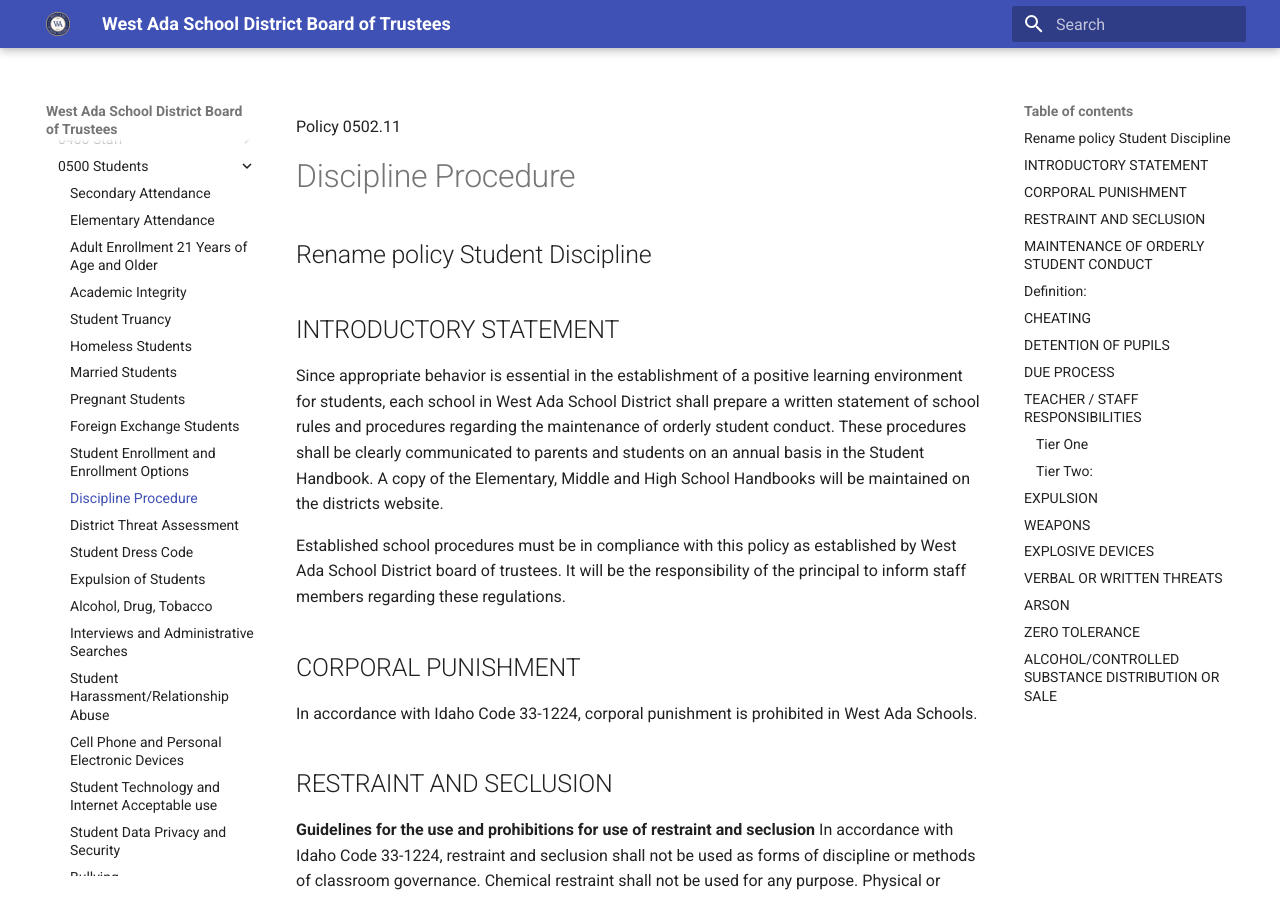
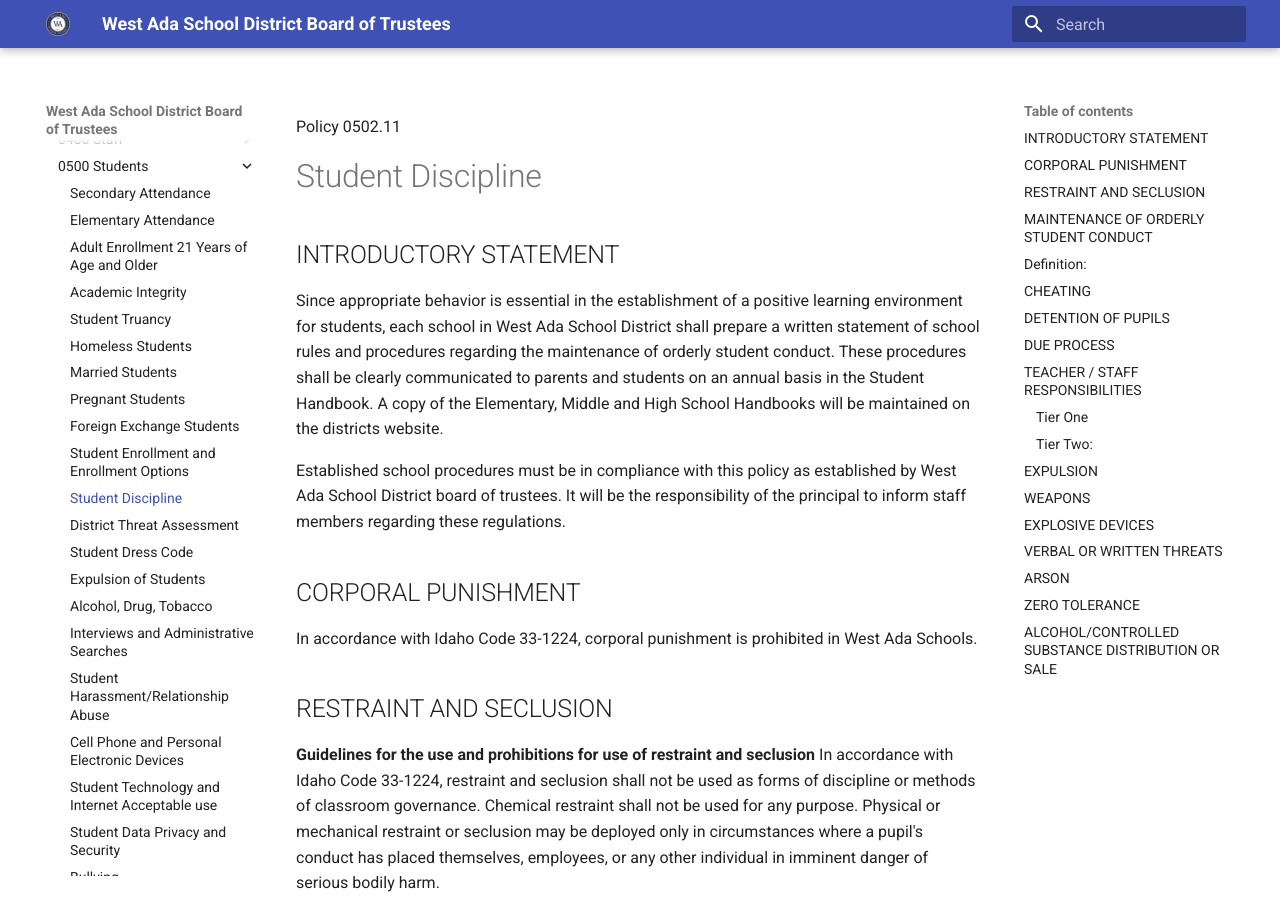
Before and after one commit to westada/section-400-hr-policy-review, an MkDocs documentation site: the page built from docs/policies/0500-Students/0502_11.md, in a window 1280 px wide and 900 px high. Built offline with MkDocs 1.6.1 and Material for MkDocs 9.7.7, drawn with Linux system fonts in a browser that asks for light colours.

```diff
--- a/docs/policies/0500-Students/0502_11.md
+++ b/docs/policies/0500-Students/0502_11.md
@@ -3,11 +3,9 @@ created: 1992-05-11
 updated: 2023-07-10
 reviewed: 2023-07-10
 legal: Code of Idaho 33-205, 33-1224, 33-512
-title: Discipline Procedure
+title: Student Discipline
 code: "0502.11"
 ---
-
-## Rename policy Student Discipline
 
 ## INTRODUCTORY STATEMENT
 
```
Also changed, not shown: docs/policies/0800-Business-Operations/0807_60.md (+0 -3 lines), docs/policies/0800-Business-Operations/0809_00.md (+1 -6 lines).
